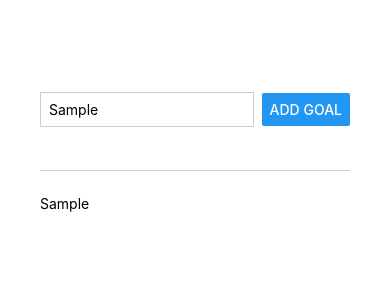
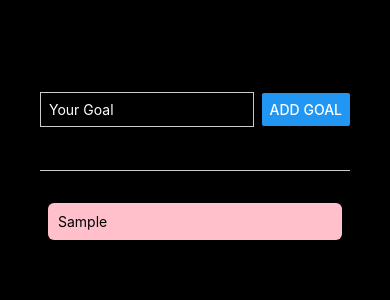
Before and after one commit to moviefan322/reactnative, a React Native app in the folder RNCourse/: screen / in a window 390 px wide. Both pictures are taken after typing "Sample" into the empty fields and a click on the button "ADD GOAL". Shown: the top 300 px of the page. Built offline with nearby package versions, Linux system fonts and the light colour scheme.

Commit message:
uses flatlist

```diff
--- a/RNCourse/App.js
+++ b/RNCourse/App.js
@@ -1,5 +1,13 @@
 import { useState } from "react";
-import { StyleSheet, Text, View, Button, TextInput } from "react-native";
+import {
+  StyleSheet,
+  Text,
+  View,
+  Button,
+  TextInput,
+  ScrollView,
+  FlatList,
+} from "react-native";
 
 export default function App() {
   const [enteredGoal, setEnteredGoal] = useState("");
@@ -10,10 +18,11 @@
   };
 
   const addGoalHandler = () => {
-    setGoals((currentGoals) => [...currentGoals, enteredGoal]);
+    setGoals((currentGoals) => [
+      ...currentGoals,
+      { text: enteredGoal, id: Math.random().toString() },
+    ]);
     setEnteredGoal("");
-    console.log("Your Goals: ", goals);
-    console.log("enteredGoal");
   };
 
   return (
@@ -23,15 +32,24 @@
           style={styles.textInput}
           placeholder="Your Goal"
           onChangeText={goalInputHandler}
+          value={enteredGoal}
         />
         <Button title="Add Goal" onPress={addGoalHandler} />
       </View>
       <View style={styles.goalsContainer}>
-        {goals.length > 0 ? (
-          goals.map((goal, i) => <Text key={i}>{goal}</Text>)
-        ) : (
-          <Text>No Goals</Text>
-        )}
+        <FlatList
+          data={goals}
+          renderItem={(itemData) => {
+            return (
+              <View style={styles.goal}>
+                <Text>{itemData.item.text}</Text>
+              </View>
+            );
+          }}
+          keyExtractor={(item) => {
+            return item.id;
+          }}
+        />
       </View>
     </View>
   );
@@ -42,6 +60,8 @@
     flex: 1,
     padding: 50,
     paddingHorizontal: 40,
+    backgroundColor: "black",
+    color: "white",
   },
   inputContainer: {
     flex: 1,
@@ -51,6 +71,7 @@
     marginBottom: 24,
     borderBottomWidth: 1,
     borderBottomColor: "#cccccc",
+    color: "white",
   },
   textInput: {
     borderColor: "#cccccc",
@@ -58,8 +79,15 @@
     padding: 8,
     width: "80%",
     marginRight: 8,
+    color: "white",
   },
   goalsContainer: {
     flex: 5,
   },
+  goal: {
+    backgroundColor: "pink",
+    padding: 10,
+    margin: 8,
+    borderRadius: 6,
+  },
 });
```
